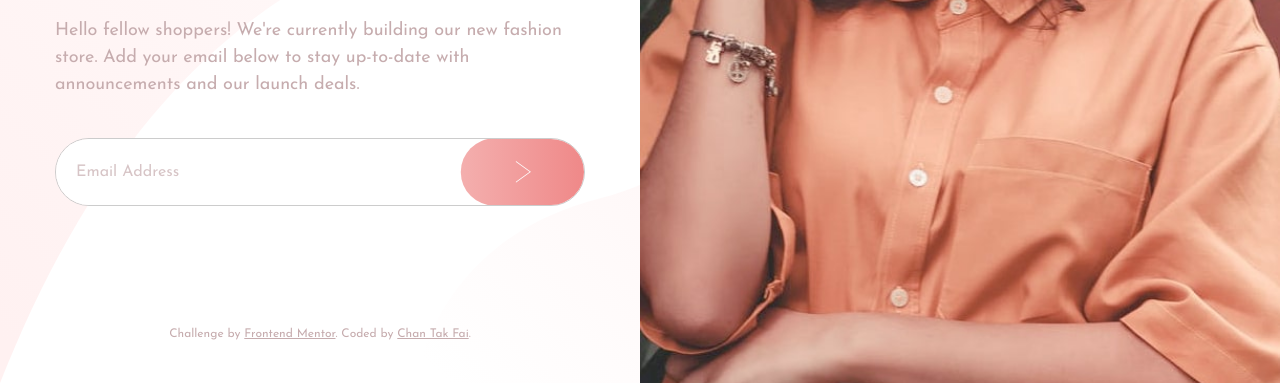
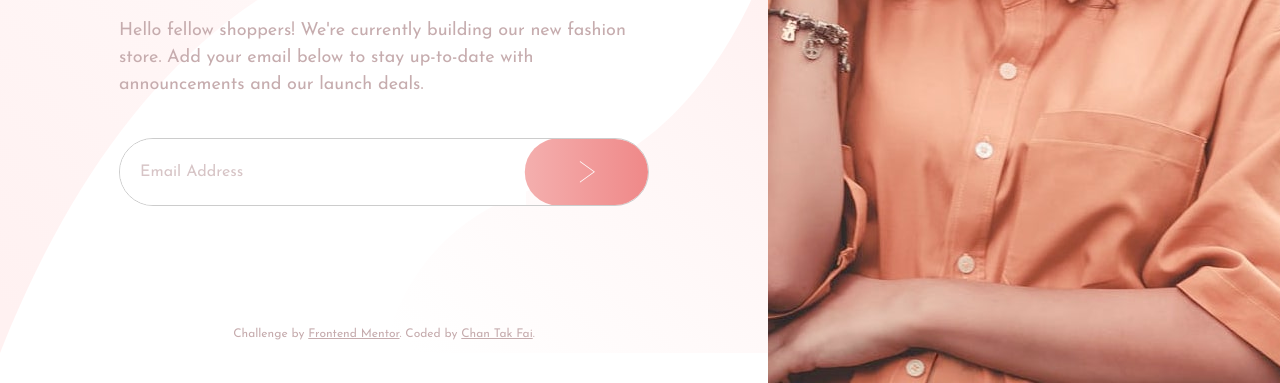
Before and after one commit to uop-ctf/unit-5, a plain HTML site: page index.html in a window 1280 px wide. Shown: the part 417-800 px from the top of the page. Drawn offline with Linux system fonts and the light colour scheme.

Commit message:
fix: update desktop styles

```diff
--- a/styles.css
+++ b/styles.css
@@ -106,12 +106,12 @@ body {
     }
     .container {
         display: grid;
-        background: url("./images/bg-pattern-desktop.svg") no-repeat;
+        background: url("./images/bg-pattern-desktop.svg") left / 60% no-repeat;
         grid-template-areas:
             "header hero"
             "main hero"
             "footer hero";
-        grid-template-columns: 1fr 1fr;
+        grid-template-columns: 60% 40%;
         grid-template-rows: auto 1fr auto;
     }
     .header {
```
